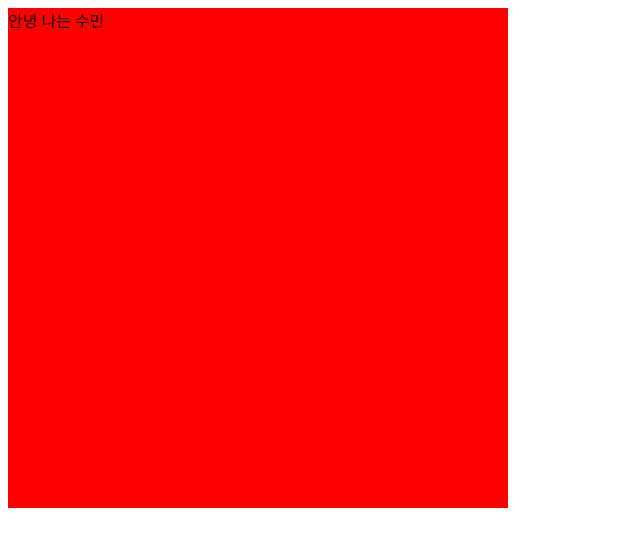
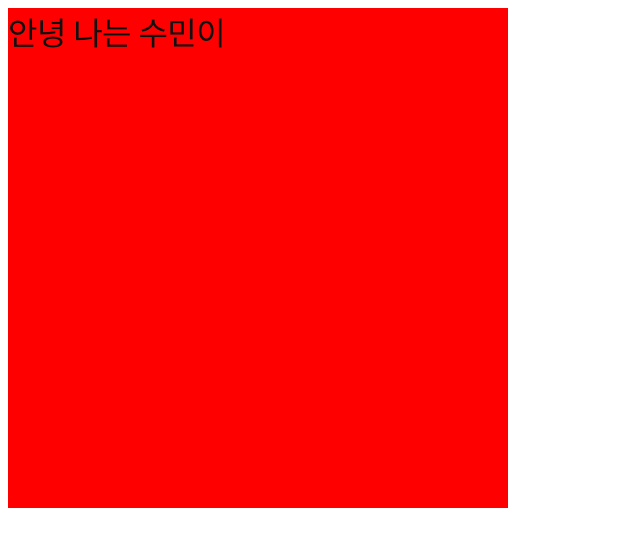
Before and after one commit to greatSumini/class101-frontend-mission, a Next.js app: page / in a window 1280 px wide. Shown: the top 546 px of the page, without its empty margins (0-640 px from the left). Built offline with nearby package versions, Linux system fonts and the light colour scheme.

Commit message:
feat: :sparkles: add atoms/P,colors

```diff
--- a/pages/index.tsx
+++ b/pages/index.tsx
@@ -1,8 +1,14 @@
 import React from 'react';
 import styled from 'styled-components';
 
+import { P } from '@src/components/atoms';
+
 export default function Home() {
-  return <Wrapper>안녕 나는 수민</Wrapper>;
+  return (
+    <Wrapper>
+      <P level={5}>안녕 나는 수민이</P>
+    </Wrapper>
+  );
 }
 
 const Wrapper = styled.div`
--- /dev/null
+++ b/src/components/atoms/P.tsx
@@ -0,0 +1,131 @@
+import React from 'react';
+import styled from 'styled-components';
+
+import { BLACK } from './colors';
+
+type PProps = {
+  level?: number;
+  color?: 'PRIMARY' | string;
+  fontWeight?: number | FontWeight | string;
+  width?: string;
+  height?: string;
+  textAlign?: string;
+  ellipsis?: boolean;
+  preWrap?: boolean;
+  pxSize?: number;
+  lineHeight?: number | string;
+  numOfLines?: number;
+  textDecoration?:
+    | 'none'
+    | 'line-through'
+    | ' overline'
+    | 'underline'
+    | ' initial'
+    | ' inherit';
+} & React.HTMLAttributes<HTMLParagraphElement>;
+
+const FONT_WEIGHT = {
+  regular: 400,
+  medium: 500,
+  semiBold: 600,
+  bold: 700,
+};
+
+const SKETCH_LINE = [15, 18, 22, 24, 29];
+
+function P(props: PProps) {
+  const {
+    level = 0,
+    color = BLACK,
+    fontWeight = 'regular',
+    numOfLines = 1,
+    textDecoration = 'none',
+  } = props;
+
+  return (
+    <_P
+      {...props}
+      {...{
+        level,
+        color,
+        fontWeight,
+        numOfLines,
+        textDecoration,
+      }}
+    />
+  );
+}
+
+const _P = styled.p<PProps>`
+  ${({
+    width,
+    height,
+    textAlign,
+    ellipsis,
+    preWrap,
+    level,
+    color,
+    fontWeight,
+    pxSize,
+    lineHeight,
+    numOfLines,
+    textDecoration,
+  }) => {
+    return `
+      padding: 0;
+      margin: 0;
+      font-size: ${pxSize ? `${pxSize}px` : `${1 + level * 0.2}rem`};
+      color: ${color};
+      font-weight: ${
+        typeof fontWeight === 'number' ? fontWeight : FONT_WEIGHT[fontWeight]
+      };
+      width: ${width || 'fit-content'};
+      height: ${height || 'fit-content'};
+      text-align: ${textAlign || 'left'};
+      text-decoration:${textDecoration};
+      line-height: ${
+        lineHeight ? lineHeight : SKETCH_LINE[level] / (10 + level * 2)
+      };
+      letter-spacing: -0.56px;
+      word-break: break-all;
+      ${
+        ellipsis
+          ? `white-space: nowrap;
+        text-overflow: ellipsis;
+        display: block;
+        overflow: hidden;
+        height:auto;
+      `
+          : ''
+      }
+      ${
+        preWrap
+          ? `
+      white-space: pre-wrap; word-break: keep-all;
+      `
+          : ''
+      }
+      ${
+        numOfLines > 1
+          ? `
+        white-space: normal;
+        overflow: hidden;
+        text-overflow: ellipsis;
+        display: -webkit-box;
+        -webkit-box-orient: vertical;
+        -webkit-line-clamp: ${numOfLines};
+        `
+          : ''
+      }
+      `;
+  }}
+`;
+
+export enum FontWeight {
+  Light = 'light',
+  Regular = 'regular',
+  Medium = 'medium',
+  SemiBold = 'semiBold',
+  Bold = 'bold',
+}
+export default React.memo(P);
--- /dev/null
+++ b/src/components/atoms/colors/index.tsx
@@ -0,0 +1,16 @@
+export const TRUE_BLACK = '#000';
+export const BLACK = '#111';
+export const SEMI_MIDDLE_GREY = '#5D5D5D';
+export const MIDDLE_GREY = '#AAA';
+export const HOLDER_GREY = '#C0C0C0';
+export const REGULAR_GREY = '#d8d8d8';
+export const SEMI_LIGHT_GREY = '#E8E8E8';
+export const LIGHT_GREY = '#F5F5F5';
+export const SALE_RED = '#EA4C4C';
+export const SUCCESS_BLUE = '#5577f5';
+export const WHITE = '#FFF';
+
+export const BACKGROUND_BLACK = '#222';
+export const BORDER_GREY = '#e1e1e1';
+export const HIGHLIGHT_PRIMARY = '#6937A1';
+export const DELIVERY_BLUE = '#8fc9e3';
--- /dev/null
+++ b/src/components/atoms/index.ts
@@ -0,0 +1 @@
+export { default as P } from './P';
```
